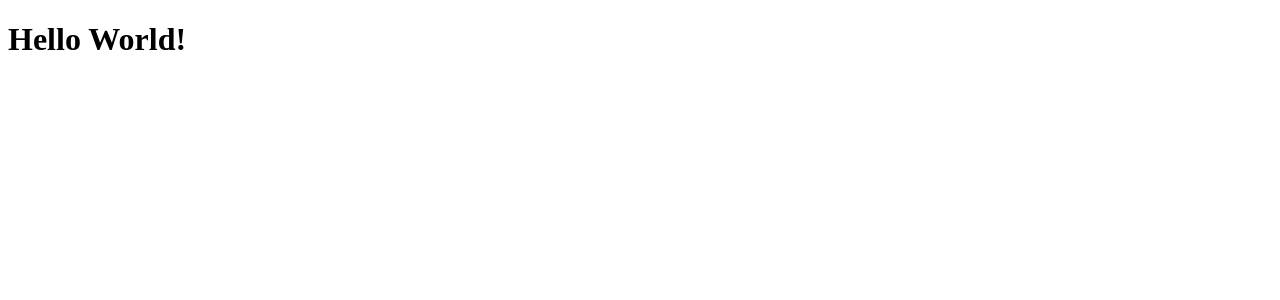
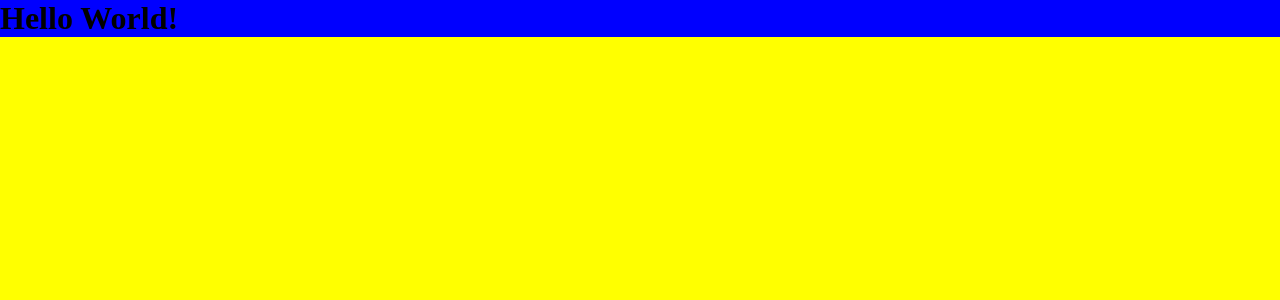
Before and after one commit to LucianBinner/study-c-047-06-07-project-1-react-app, a React (Create React App) app: page / in a window 1280 px wide. Shown: the top 300 px of the page. Built offline with nearby package versions, Linux system fonts and the light colour scheme.

Commit message:
feat: styled components config

```diff
--- a/package.json
+++ b/package.json
@@ -9,6 +9,7 @@
     "react": "^18.1.0",
     "react-dom": "^18.1.0",
     "react-scripts": "5.0.1",
+    "styled-components": "^5.3.5",
     "web-vitals": "^2.1.4"
   },
   "scripts": {
--- a/src/index.jsx
+++ b/src/index.jsx
@@ -1,10 +1,12 @@
 import React from 'react';
 import ReactDOM from 'react-dom/client';
+import { GlbalStyles } from './styles/global-styles';
 import App from './templates/App';
 
 const root = ReactDOM.createRoot(document.getElementById('root'));
 root.render(
   <>
     <App />
+    <GlbalStyles />
   </>,
 );
--- /dev/null
+++ b/src/styles/global-styles.js
@@ -0,0 +1,12 @@
+import { createGlobalStyle } from 'styled-components';
+
+export const GlbalStyles = createGlobalStyle`
+  * {
+    margin: 0;
+    padding: 0;
+  }
+
+  body {
+    background: yellow;
+  }
+`;
--- a/src/templates/App/index.jsx
+++ b/src/templates/App/index.jsx
@@ -1,8 +1,10 @@
+import { Wrapper } from './styles';
+
 const App = () => {
   return (
-    <div>
+    <Wrapper background="blue">
       <h1>Hello World!</h1>
-    </div>
+    </Wrapper>
   );
 };
 
--- /dev/null
+++ b/src/templates/App/styles.js
@@ -0,0 +1,7 @@
+import styled, { css } from 'styled-components';
+
+export const Wrapper = styled.div`
+  ${({ background }) => css`
+    background: ${background};
+  `}
+`;
```
Also changed, not shown: 1 other file (tests, documents, lock files or other folders).
